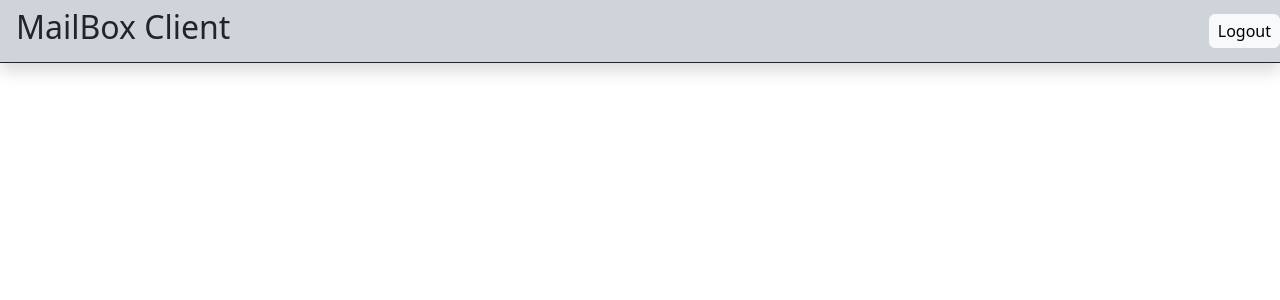
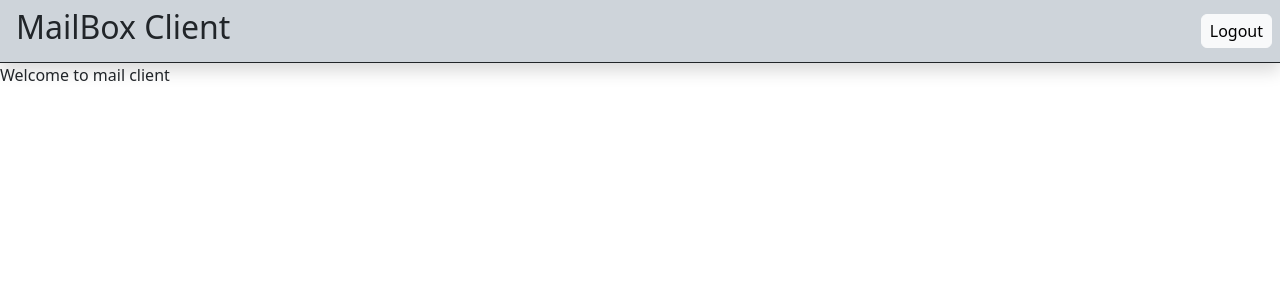
Before and after one commit to gaganbedi771/MailBox-Client, a React (Vite) app: page /home in a window 1280 px wide. Shown: the top 300 px of the page. Built offline with nearby package versions, Linux system fonts and the light colour scheme; no server answers.

Commit message:
on login redirect to home

```diff
--- a/src/App.jsx
+++ b/src/App.jsx
@@ -2,13 +2,15 @@ import React from "react";
 import { Routes, Route } from "react-router-dom";
 import Header from "./components/Header";
 import Login from "./components/Login";
+import Home from "./components/Home";
 
 const App = () => {
   return (
     <>
-    <Header></Header>
+      <Header></Header>
       <Routes>
         <Route path="/" element={<Login></Login>} />
+        <Route path="/home" element={<Home></Home>} />
       </Routes>
     </>
   );
--- a/src/components/Header.jsx
+++ b/src/components/Header.jsx
@@ -7,7 +7,7 @@ const Header = () => {
 
       <div className="">
         <button
-          className=" btn btn-light px-2 py-1 rounded "
+          className=" btn btn-light px-2 py-1 mx-2 rounded "
           onClick={() => {
             localStorage.removeItem("token");
             navigate("/");
--- /dev/null
+++ b/src/components/Home.jsx
@@ -0,0 +1,9 @@
+import React from 'react'
+
+const Home = () => {
+  return (
+    <div>Welcome to mail client</div>
+  )
+}
+
+export default Home
--- a/src/components/Login.jsx
+++ b/src/components/Login.jsx
@@ -1,5 +1,6 @@
-import React, { useState, useRef, useEffect } from "react";
+import React, { useState, useRef, useEffect, use } from "react";
 import { FIREBASE_API_KEY } from "../../config";
+import { useNavigate } from "react-router-dom";
 
 const Login = () => {
   const [email, setEmail] = useState("");
@@ -7,6 +8,8 @@ const Login = () => {
   const [confirmPassword, setConfirmPassword] = useState("");
 
   const [isSignUpPage, setIsSignUpPage] = useState(true);
+
+  const navigate = useNavigate();
 
   const emailRef = useRef(null);
 
@@ -36,7 +39,7 @@ const Login = () => {
               password,
               returnSecureToken: true,
             }),
-          }
+          },
         );
 
         const data = await response.json();
@@ -68,7 +71,7 @@ const Login = () => {
               password,
               returnSecureToken: true,
             }),
-          }
+          },
         );
 
         const data = await response.json();
@@ -83,7 +86,7 @@ const Login = () => {
         setPassword("");
         setConfirmPassword("");
 
-        // navigate("/home");
+        navigate("/home");
       } catch (error) {
         alert(error.message);
       }
@@ -92,15 +95,12 @@ const Login = () => {
 
   return (
     <div className="container d-flex flex-column align-items-center mt-5">
-
-
       <div className="card shadow p-4" style={{ width: "25rem" }}>
         <h3 className="text-center mb-4">
           {isSignUpPage ? "Sign Up" : "Login"}
         </h3>
 
         <form onSubmit={submitHandler}>
-
           <div className="mb-3">
             <input
               ref={emailRef}
```
